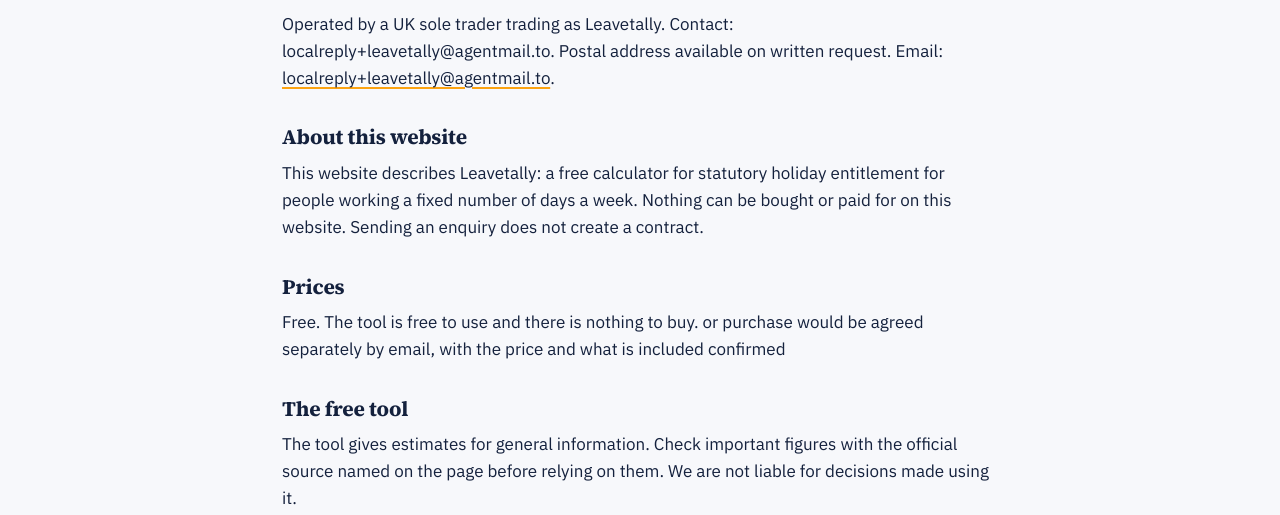
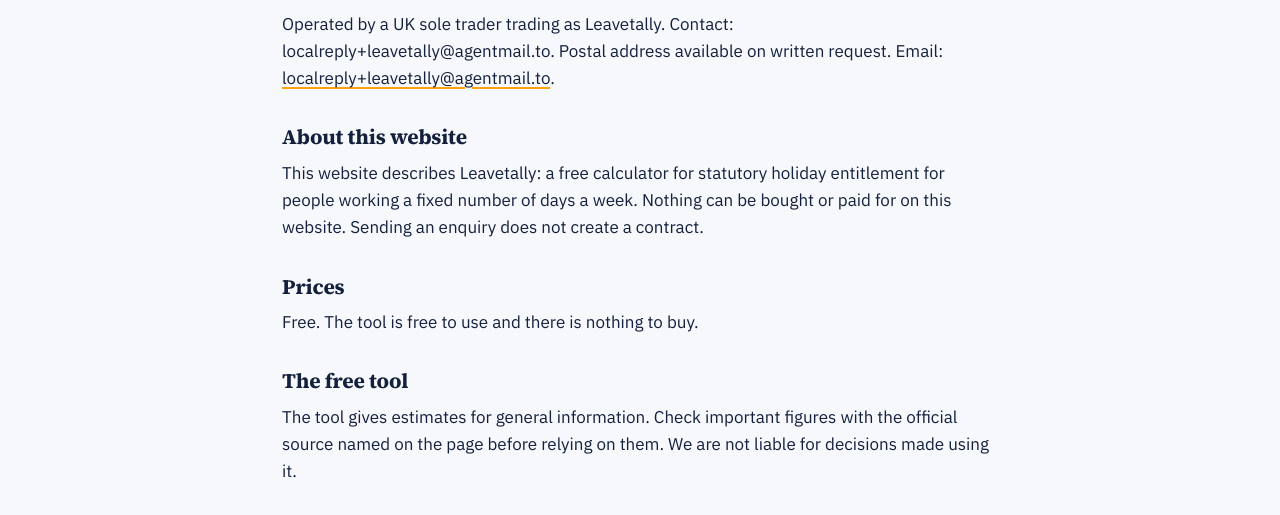
Before and after one commit to evanturner557-del/leavetally, a plain HTML site: page terms.html in a window 1280 px wide. Shown: the part 247-762 px from the top of the page. Drawn offline with Linux system fonts and the light colour scheme.

Commit message:
Publish site 2026-10-21 12:50 BST

```diff
--- a/terms.html
+++ b/terms.html
@@ -24,7 +24,7 @@
 <header><div class="wrap top"><a class="brand" href="./"><svg viewBox="0 0 64 64" aria-hidden="true" width="34" height="34"><path d="M32 0 64 32 32 64 0 32z" fill="#14213D"/><text x="32" y="43" text-anchor="middle" font-family="Georgia, serif" font-weight="700" font-size="30" fill="#F7F8FB">L</text><circle cx="50" cy="50" r="6" fill="#FCA311"/></svg>Leavetally</a><nav aria-label="Primary"><a href="#tool">The tool</a><a href="#faq">Questions</a><a href="#contact">Contact</a></nav></div></header><main id="main"><section><div class="wrap legal"><h1>Terms of use</h1><p class="fine">Last updated 19 October 2026</p>
 <p><span>Operated by a UK sole trader trading as Leavetally. Contact: localreply+leavetally@agentmail.to. Postal address available on written request.</span> Email: <a href="mailto:localreply+leavetally@agentmail.to">localreply+leavetally@agentmail.to</a>.</p>
 <h2>About this website</h2><p>This website describes Leavetally: a free calculator for statutory holiday entitlement for people working a fixed number of days a week. Nothing can be bought or paid for on this website. Sending an enquiry does not create a contract.</p>
-<h2>Prices</h2><p>Free. The tool is free to use and there is nothing to buy. or purchase would be agreed separately by email, with the price and what is included confirmed </p><h2>The free tool</h2><p>The tool gives estimates for general information. Check important figures with the official source named on the page before relying on them. We are not liable for decisions made using it.</p>
+<h2>Prices</h2><p>Free. The tool is free to use and there is nothing to buy.</p><h2>The free tool</h2><p>The tool gives estimates for general information. Check important figures with the official source named on the page before relying on them. We are not liable for decisions made using it.</p>
 <h2>What we don't do</h2><p>Leavetally gives a general statutory figure. GOV.UK&#x27;s holiday entitlement guidance is the authority.</p>
 <h2>Liability</h2><p>We take care to keep this website accurate, but it is provided for general information. Nothing here limits liability that cannot be limited by law.</p>
 <h2>Law</h2><p>These terms are governed by the law of England and Wales. You may also be able to bring claims in the courts of the part of the UK where you live.</p></div></section></main><footer><div class="wrap"><p>Operated by a UK sole trader trading as Leavetally. Contact: localreply+leavetally@agentmail.to. Postal address available on written request.</p>
```
